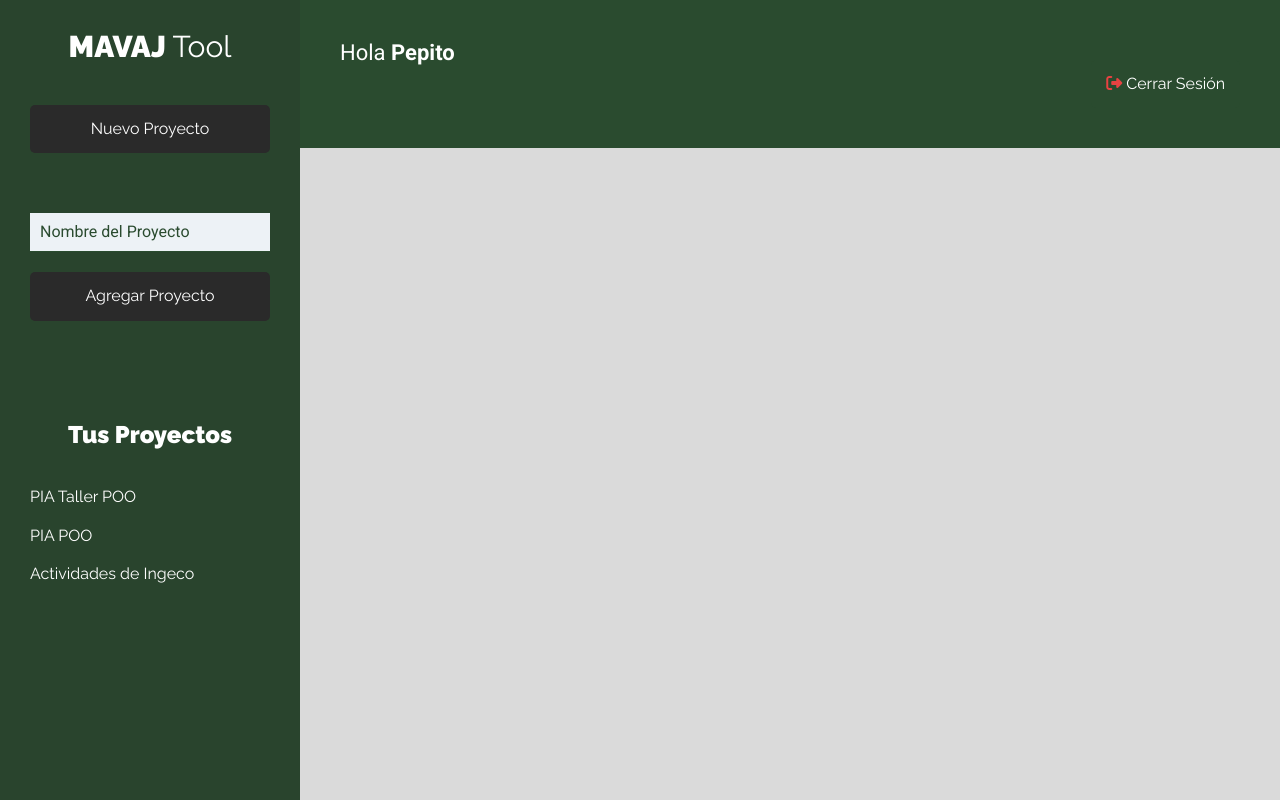
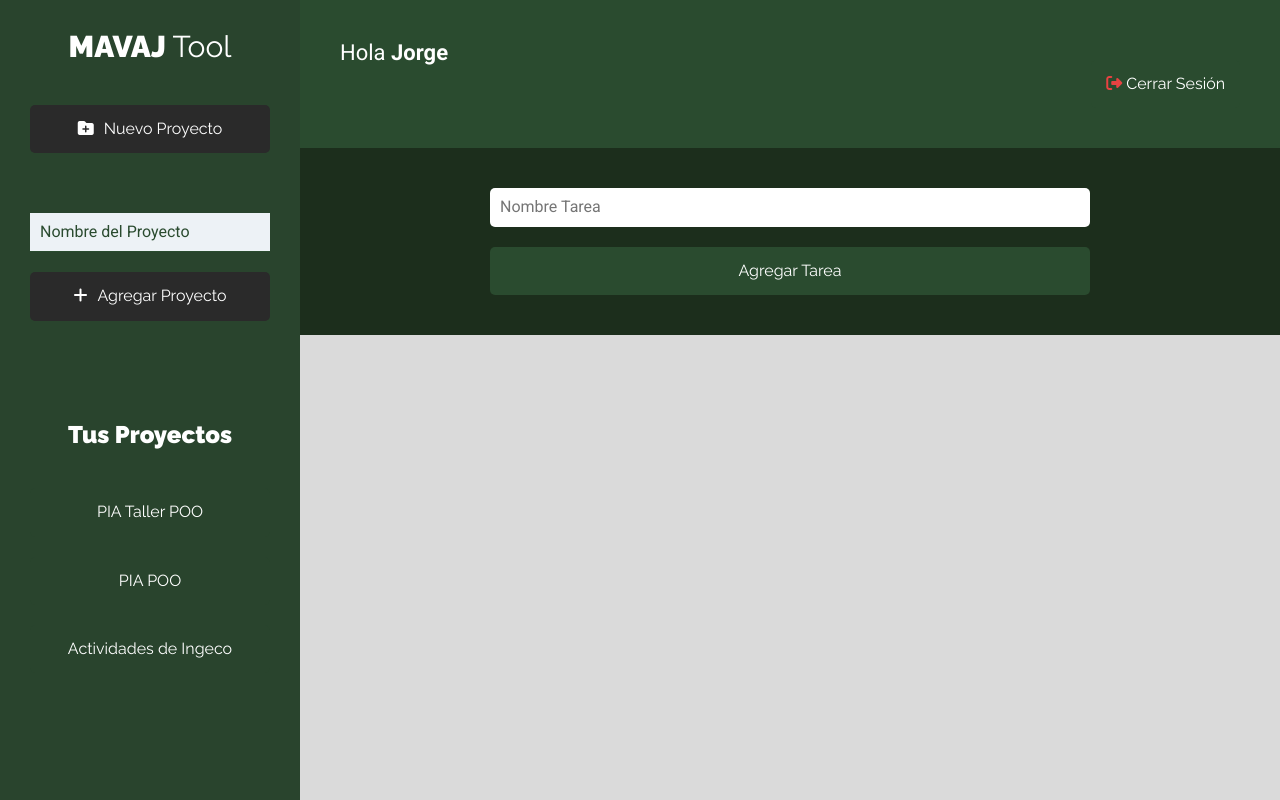
Before and after one commit to MrRedPanda69/MAVAJ-Front, a React (Create React App) app: page /proyects in a window 1280 px wide. Built offline with nearby package versions, Linux system fonts and the light colour scheme.

Commit message:
New stuff added for better UI

```diff
--- a/src/components/layout/Bar.jsx
+++ b/src/components/layout/Bar.jsx
@@ -3,9 +3,11 @@ import React from 'react';
 const Bar = () => {
     return (
         <header className="app-header">
-            <p className="nombre-usuario">Hola <span>Pepito</span></p>
+            <p className="nombre-usuario">Hola <span>Jorge</span></p>
             <nav className="nav-principal">
-                <button class="btn btn-block btn-logout"><i class="fas fa-sign-out-alt logout-red"></i> Cerrar Sesión</button>
+                <button class="btn btn-block btn-logout">
+                    <i class="fas fa-sign-out-alt logout-red"></i> Cerrar Sesión
+                </button>
             </nav>
         </header>
     );
--- a/src/components/proyectos/NewProyect.jsx
+++ b/src/components/proyectos/NewProyect.jsx
@@ -33,7 +33,7 @@ const NewProyect = () => {
             <button
                 type="button"
                 className="btn btn-block btn-grey"
-            >Nuevo Proyecto</button>
+            ><i class="fas fa-folder-plus estado"></i>Nuevo Proyecto</button>
 
             <form
                 className="formulario-nuevo-proyecto"
@@ -48,11 +48,11 @@ const NewProyect = () => {
                     onChange={onChangeProyect}
                 />
 
-                <input
+                <button
                     type="submit"
                     className="btn btn-block btn-grey"
-                    value="Agregar Proyecto"
-                />
+                    value=" Agregar Proyecto"
+                ><i class="fas fa-plus estado"></i>Agregar Proyecto</button>
             </form>
         </Fragment>
     );
--- a/src/components/proyectos/Proyect.jsx
+++ b/src/components/proyectos/Proyect.jsx
@@ -5,7 +5,7 @@ const Proyect = ({proyect}) => {
         <li>
             <button
                 type="button"
-                className="btn btn-blank ft-sidebar"
+                className="btn btn-block btn-bar ft-sidebar"
             >{proyect.nameProyect}</button>
         </li>
     );
--- a/src/components/proyectos/Proyects.jsx
+++ b/src/components/proyectos/Proyects.jsx
@@ -1,6 +1,7 @@
 import React from 'react';
 import Bar from '../layout/Bar';
 import Sidebar from '../layout/Sidebar';
+import FormTarea from '../tareas/FormTarea';
 
 const Proyects = () => {
     return (
@@ -10,7 +11,7 @@ const Proyects = () => {
             <div className="seccion-principal">
                 <Bar/>
                 <main>
-
+                    <FormTarea/>
 
                     <div className="contenedor-tareas">
 
--- a/src/components/tareas/FormTarea.jsx
+++ b/src/components/tareas/FormTarea.jsx
@@ -1,7 +1,28 @@
 import React from 'react';
 
 const FormTarea = () => {
-    return (  );
+    return (
+        <div className="formulario">
+            <form>
+                <div className="contenedor">
+                    <input
+                        type="text"
+                        className="input-text"
+                        placeholder="Nombre Tarea"
+                        name="nameTarea"
+                    />
+
+                    <div className="contenedor-input">
+                        <input
+                            type="submit"
+                            className="btn btn-primario btn-submit-tarea btn-block"
+                            value="Agregar Tarea"
+                        />
+                    </div>
+                </div>
+            </form>
+        </div>
+    );
 }
 
 export default FormTarea;
```
